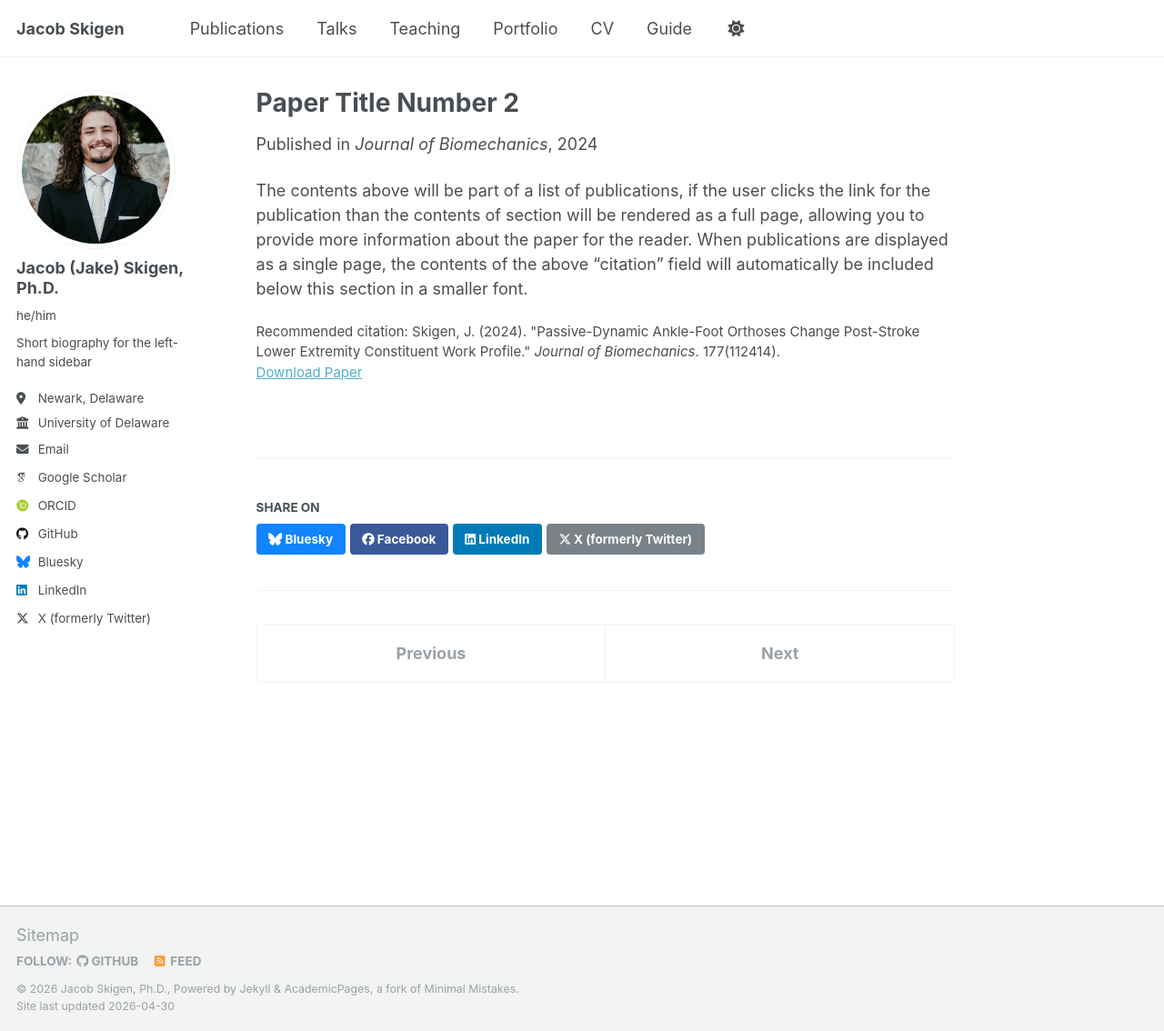
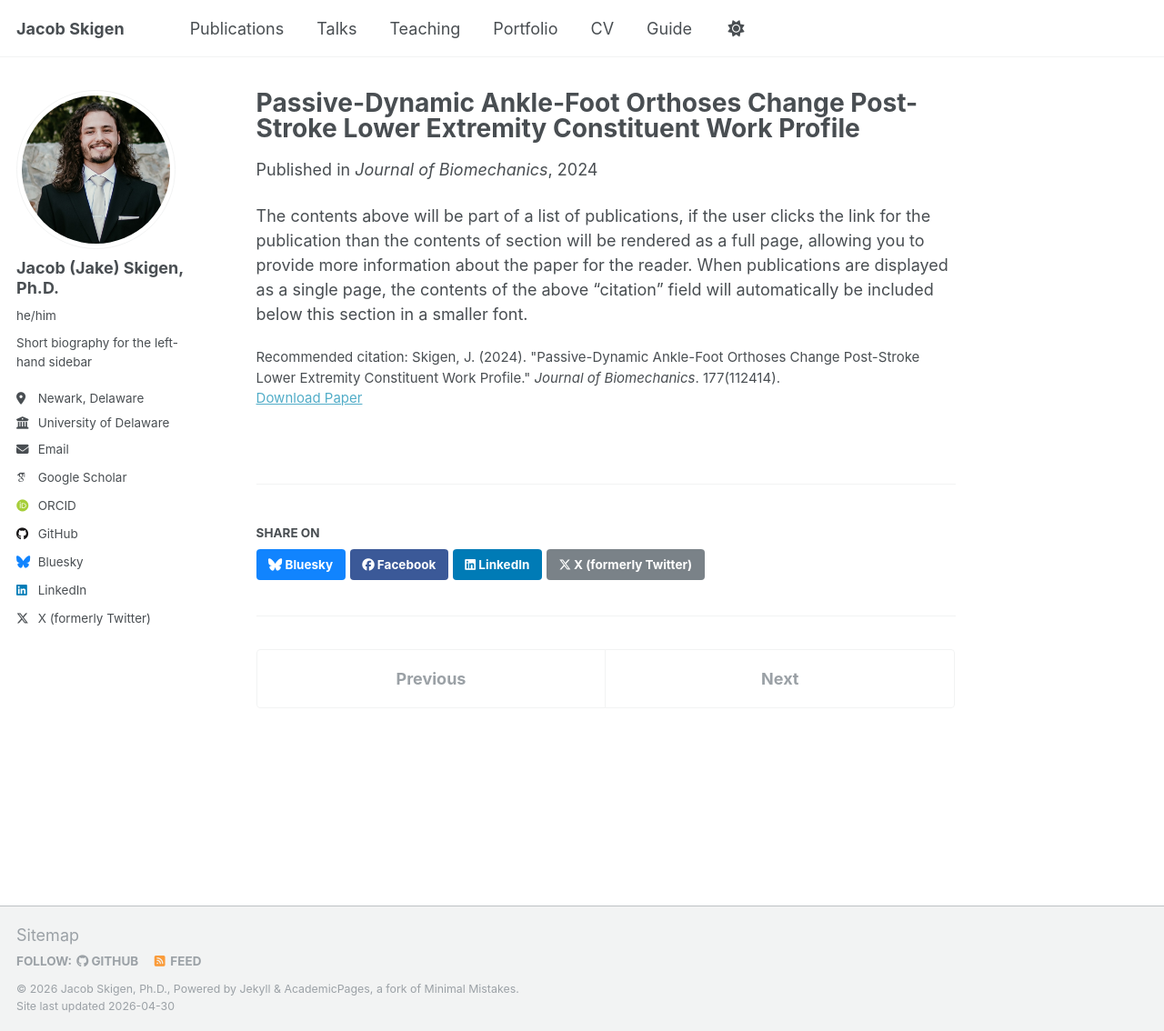
Before and after one commit to JacobSkigen/JacobSkigen.github.io, a Jekyll site: the page built from _publications/Paper2.md, in a window 1280 px wide and 1134 px high. Shown: the whole window at 91% size. Built offline with Jekyll 4.4.1, drawn with Linux system fonts in a browser that asks for light colours; some web fonts are replaced; a script that is not in the unit is left out.

Commit message:
Update Paper2.md

```diff
--- a/_publications/Paper2.md
+++ b/_publications/Paper2.md
@@ -1,5 +1,5 @@
 ---
-title: "Paper Title Number 2"
+title: "Passive-Dynamic Ankle-Foot Orthoses Change Post-Stroke Lower Extremity Constituent Work Profile"
 collection: publications
 category: manuscripts
 permalink: /publication/Ppaer2
```
